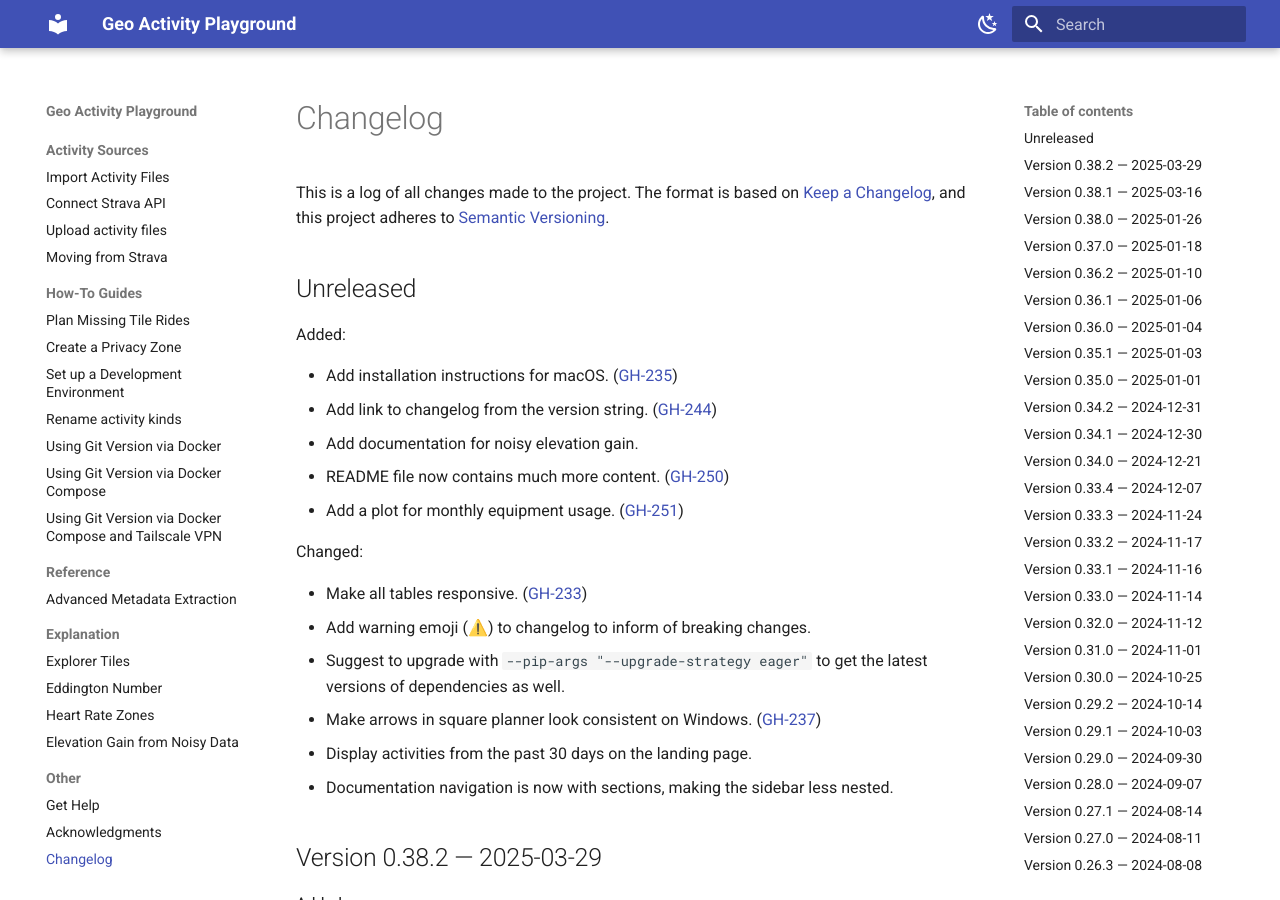
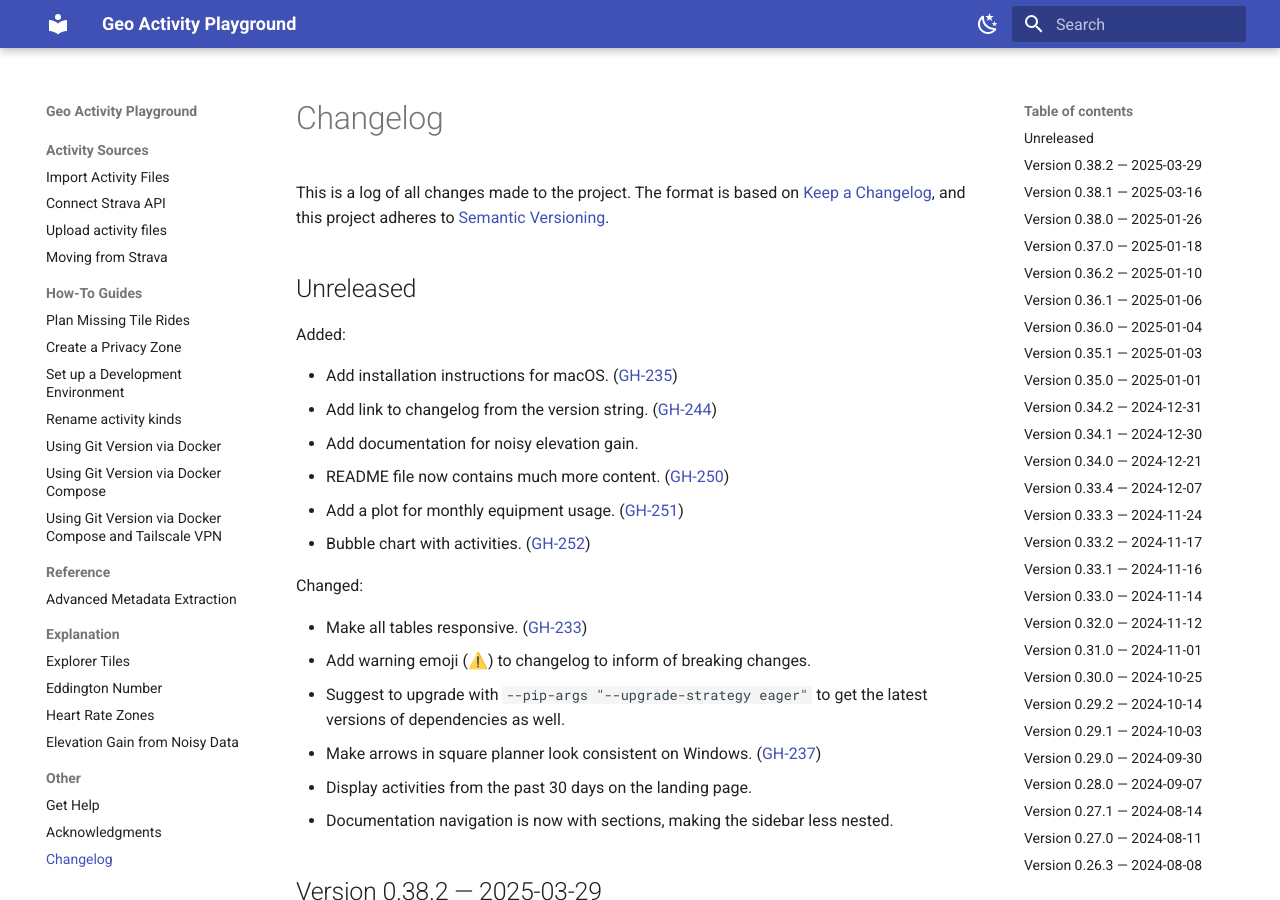
Before and after one commit to martin-ueding/geo-activity-playground, an MkDocs documentation site: the page built from docs/changelog.md, in a window 1280 px wide and 900 px high. Built offline with MkDocs 1.6.1 and Material for MkDocs 9.7.7, drawn with Linux system fonts in a browser that asks for light colours.

Commit message:
GH-252: Changelog entry

```diff
--- a/docs/changelog.md
+++ b/docs/changelog.md
@@ -25,6 +25,7 @@
 - Add documentation for noisy elevation gain.
 - README file now contains much more content. ([GH-250](https://github.com/martin-ueding/geo-activity-playground/issues/250))
 - Add a plot for monthly equipment usage. ([GH-251](https://github.com/martin-ueding/geo-activity-playground/issues/251))
+- Bubble chart with activities. ([GH-252](https://github.com/martin-ueding/geo-activity-playground/issues/252))
 
 Changed:
 
```
